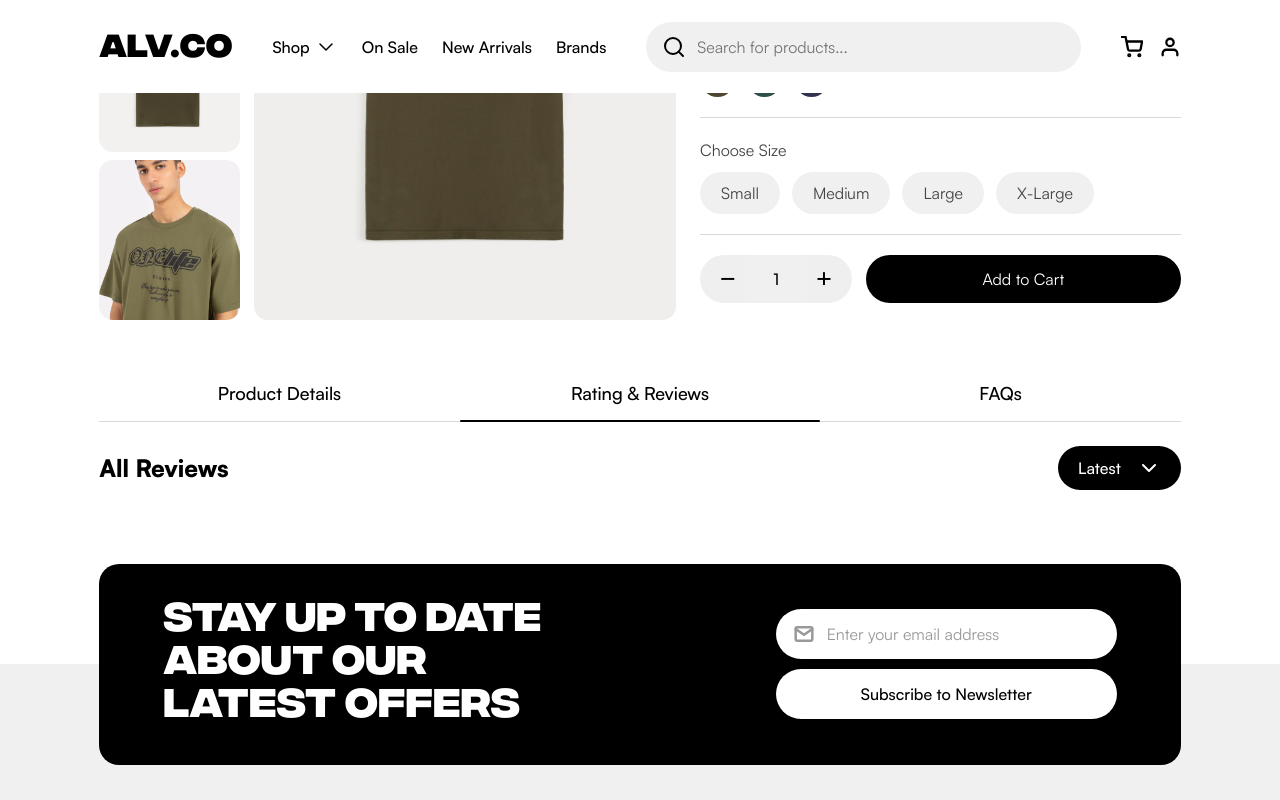
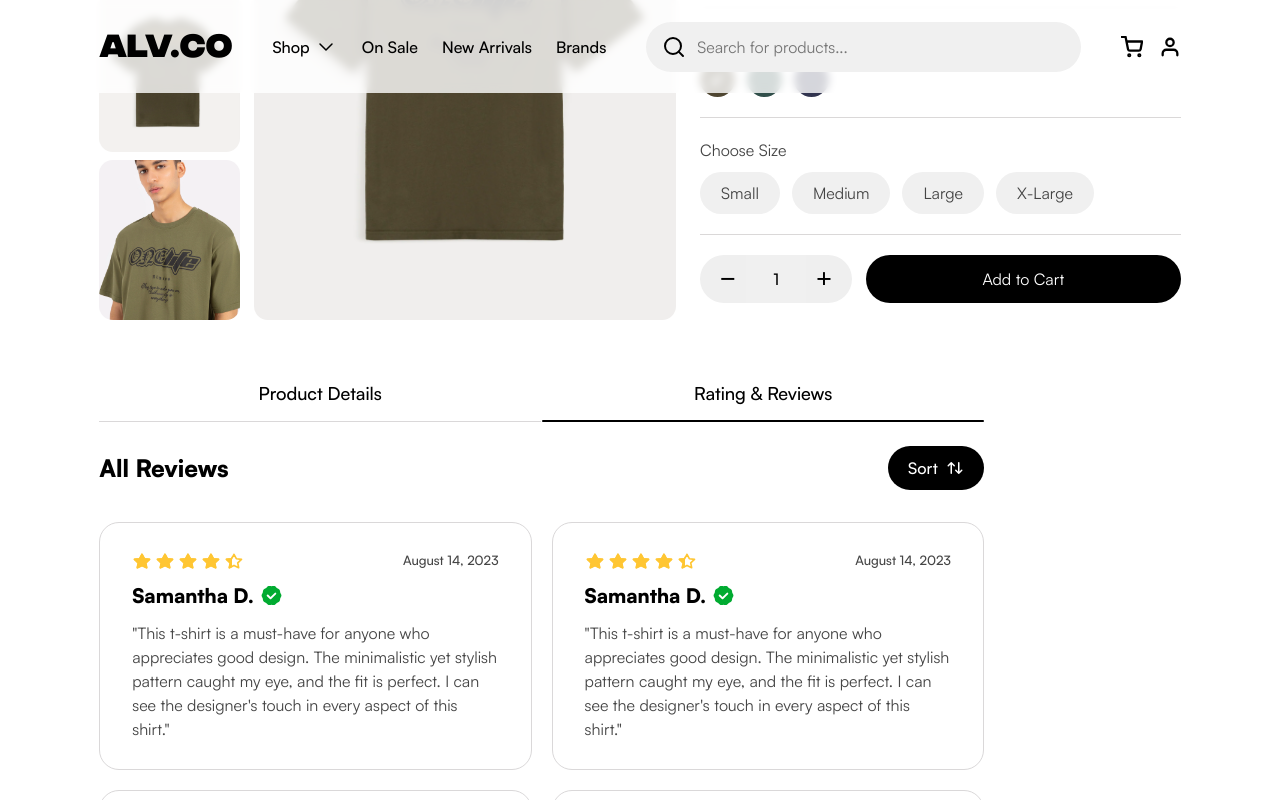
Before and after one commit to frengkialv/alv.co, a Next.js app: page /detail in a window 1280 px wide. Both pictures are taken after a click on the element "Rating & Reviews". Shown: the part 402-1202 px from the top of the page. Built offline with nearby package versions, Linux system fonts and the light colour scheme.

Commit message:
add rating tab

```diff
--- a/package.json
+++ b/package.json
@@ -12,6 +12,7 @@
     "@radix-ui/react-dialog": "^1.1.1",
     "@radix-ui/react-navigation-menu": "^1.2.0",
     "@radix-ui/react-popover": "1.1.1",
+    "@radix-ui/react-radio-group": "^1.2.0",
     "@radix-ui/react-tooltip": "^1.1.2",
     "@radix-ui/react-visually-hidden": "^1.1.0",
     "axios": "^1.7.4",
--- a/src/app/detail/page.tsx
+++ b/src/app/detail/page.tsx
@@ -1,25 +1,61 @@
 "use client";
+import React from "react";
+import * as Dialog from "@radix-ui/react-dialog";
+import styled from "styled-components";
 import Breadcrumbs from "@/components/Breadcrumbs";
-import React from "react";
-import styled from "styled-components";
 import ProductImage from "@/components/ProductImage";
 import ProductContent from "@/components/ProductContent";
+import SortDialogMenu from "@/components/SortDialogMenu";
+import SortIcon from "@/components/SVG/SortIcon";
 import { QUERIES, WEIGHT } from "@/constants";
-import Icon from "@/components/Icon";
+import { OptionsType, Size } from "@/type";
+import Rating from "@/components/Rating";
+import VerifiedLogo from "@/components/SVG/VerifiedLogo";
 
 function Detail() {
   const [tabSelected, setTabSelected] = React.useState<string>("detail");
+  const [showShowDialogMenu, setShowSortDialogMenu] =
+    React.useState<boolean>(false);
+  const [sort, setSort] = React.useState<string>("popularity");
+  const [sortOptions, setSortOptions] = React.useState<OptionsType[]>([
+    {
+      value: "popularity",
+      label: "Popularity",
+    },
+    {
+      value: "newest-arrival",
+      label: "Newest Arrival",
+    },
+    {
+      value: "latest-arrival",
+      label: "Latest Arrival",
+    },
+    {
+      value: "price-high-to-low",
+      label: "Price High To Low",
+    },
+    {
+      value: "price-low-to-high",
+      label: "Price Low To High",
+    },
+  ]);
 
+  const handleSortChange = (val: string) => {
+    console.log("🚀 ~ handleSortChange ~ val:", val);
+
+    setSort(val);
+    setShowSortDialogMenu(false);
+  };
   return (
     <Wrapper>
       <Breadcrumbs />
 
       <CardWrapper>
         <ProductImage />
-
         <ProductContent />
       </CardWrapper>
 
+      <TabAndDiscountContent>
         <TabWrapper>
           <TabHeaderWrapper>
             <TabHeader
@@ -34,27 +70,65 @@ function Detail() {
             >
               Rating & Reviews
             </TabHeader>
-          <TabHeader
-            $active={tabSelected === "faq"}
-            onClick={() => setTabSelected("faq")}
-          >
-            FAQs
-          </TabHeader>
           </TabHeaderWrapper>
 
           <TabContent>
+            {tabSelected === "rating" && (
               <RatingTab>
                 <Header>
                   <HeaderTitle>All Reviews</HeaderTitle>
 
-              <SortButton>
-                Latest
-                <Icon id="chevron-down" strokeWidth={2} color="white" />
+                  <SortButton onClick={() => setShowSortDialogMenu(true)}>
+                    Sort
+                    <SortIcon />
                   </SortButton>
                 </Header>
+
+                <RatingContent>
+                  {[1, 2, 3, 4, 5, 6].map((val) => (
+                    <Card key={val}>
+                      <CardHeaderWrapping>
+                        <Rating rating={4.4} size={Size.MEDIUM} />
+                        <PostedDate>August 14, 2023</PostedDate>
+                      </CardHeaderWrapping>
+
+                      <NameWrapper>
+                        <Name>Samantha D.</Name>
+                        <VerifiedLogo />
+                      </NameWrapper>
+
+                      <Testimonial>
+                        "This t-shirt is a must-have for anyone who appreciates
+                        good design. The minimalistic yet stylish pattern caught
+                        my eye, and the fit is perfect. I can see the designer's
+                        touch in every aspect of this shirt."
+                      </Testimonial>
+                    </Card>
+                  ))}
+                </RatingContent>
               </RatingTab>
+            )}
+
+            {/* {
+              tabSelected && (
+
+              )
+            } */}
           </TabContent>
         </TabWrapper>
+
+        <DiscountWrapper></DiscountWrapper>
+      </TabAndDiscountContent>
+
+      {showShowDialogMenu && (
+        <SortDialogMenu
+          open={showShowDialogMenu}
+          sort={sort}
+          sortOptions={sortOptions}
+          handleSortChange={handleSortChange}
+          handleShowSortDialogMenu={setShowSortDialogMenu}
+        />
+      )}
     </Wrapper>
   );
 }
@@ -75,7 +149,13 @@ const CardWrapper = styled.div`
   }
 `;
 
+const TabAndDiscountContent = styled.div`
+  display: flex;
+  gap: 20px;
+`;
+
 const TabWrapper = styled.div`
+  flex: 5;
   padding-top: 60px;
 `;
 
@@ -92,6 +172,7 @@ const TabHeader = styled.div<{ $active?: boolean }>`
   position: relative;
   border-bottom: 1px solid var(--color-gray-200);
   cursor: pointer;
+  will-change: transform;
 
   @media (prefers-reduced-motion: no-preference) {
     &::after {
@@ -119,6 +200,7 @@ const Header = styled.div`
   display: flex;
   justify-content: space-between;
   align-items: center;
+  margin-bottom: 32px;
 `;
 
 const HeaderTitle = styled.h4`
@@ -129,13 +211,61 @@ const HeaderTitle = styled.h4`
 const SortButton = styled.button`
   display: flex;
   justify-content: space-between;
-  gap: 16px;
+  align-items: center;
+  gap: 8px;
   font-weight: ${WEIGHT.medium};
   color: var(--color-white);
   background-color: var(--color-black);
   padding: 10px 20px;
   border: none;
   border-radius: 60px;
+  outline-offset: 4px;
+  cursor: pointer;
 `;
 
+const RatingContent = styled.div`
+  display: grid;
+  grid-template-columns: repeat(2, 1fr);
+  gap: 20px;
+`;
+
+const Card = styled.div`
+  display: flex;
+  flex-direction: column;
+  gap: 10px;
+  padding: 28px 32px;
+  border: 1px solid var(--color-gray-200);
+  border-radius: 20px;
+`;
+
+const CardHeaderWrapping = styled.div`
+  display: flex;
+  justify-content: space-between;
+  align-items: center;
+`;
+
+const NameWrapper = styled.div`
+  display: flex;
+  gap: 6px;
+  align-items: center;
+`;
+
+const Name = styled.span`
+  font-size: ${20 / 16}rem;
+  font-weight: ${WEIGHT.bold};
+`;
+
+const Testimonial = styled.p`
+  color: var(--color-gray-600);
+`;
+
+const PostedDate = styled.p`
+  font-size: ${13 / 16}rem;
+  color: var(--color-gray-600);
+  font-weight: ${WEIGHT.medium};
+`;
+
+const DiscountWrapper = styled.div`
+  flex: 1;
+`;
 export default Detail;
--- a/src/app/globals.css
+++ b/src/app/globals.css
@@ -29,6 +29,7 @@ html {
   */
   --color-black: hsl(0, 0%, 0%);
   --color-white: hsl(0, 0%, 100%);
+  --color-white-blur: rgb(255 255 255 / 0.8);
   --color-snow-flake: hsl(0, 0%, 94.12%); /* #F0F0F0 */
   --color-pearls: hsl(330, 7%, 95%); /* #F2F0F1 */
   --color-perfect-white: hsl(20, 9%, 94%); /* #F0EEED */
@@ -37,7 +38,7 @@ html {
   --color-gray-400: hsl(0, 0%, 60%);
   --color-gray-600: hsl(0, 0%, 27%);
   --color-gray-900: hsl(0, 0%, 94%);
-  --color-backdrop: hsl(220deg 5% 40% / 0.9);
+  --color-backdrop: rgba(0, 0, 0, 0.3);
   --color-yellow: hsl(43, 100%, 60%);
   --color-red: hsl(0, 100%, 60%);
   --color-soft-pink: hsl(0, 100%, 96%);
--- a/src/components/Icon/Icon.js
+++ b/src/components/Icon/Icon.js
@@ -12,6 +12,7 @@ import {
   ArrowRight,
   Mail,
   Twitter,
+  Scissors,
 } from "react-feather";
 
 const icons = {
@@ -26,6 +27,7 @@ const icons = {
   "arrow-right": ArrowRight,
   email: Mail,
   twitter: Twitter,
+  scissors: Scissors,
 };
 
 function Icon({
--- a/src/components/MainHeader/MainHeader.tsx
+++ b/src/components/MainHeader/MainHeader.tsx
@@ -50,7 +50,8 @@ const Wrapper = styled.div`
   display: flex;
   align-items: center;
   gap: 40px;
-  background-color: var(--color-white);
+  background-color: var(--color-white-blur);
+  backdrop-filter: blur(4px);
   padding: 20px clamp(1rem, 14vw - 5rem, 6.25rem);
 
   @media ${QUERIES.phoneAndSmaller} {
--- /dev/null
+++ b/src/components/SVG/SortIcon/SortIcon.tsx
@@ -0,0 +1,19 @@
+import * as React from "react";
+import { SVGProps } from "react";
+
+const SortIcon = (props: SVGProps<SVGSVGElement>) => (
+  <svg
+    width="18px"
+    height="18px"
+    viewBox="0 0 24 24"
+    fill="none"
+    xmlns="http://www.w3.org/2000/svg"
+    {...props}
+  >
+    <path
+      d="M6.293 4.293a1 1 0 0 1 1.414 0l4 4a1 1 0 0 1-1.414 1.414L8 7.414V19a1 1 0 1 1-2 0V7.414L3.707 9.707a1 1 0 0 1-1.414-1.414l4-4zM16 16.586V5a1 1 0 1 1 2 0v11.586l2.293-2.293a1 1 0 0 1 1.414 1.414l-4 4a1 1 0 0 1-1.414 0l-4-4a1 1 0 0 1 1.414-1.414L16 16.586z"
+      fill="#ffffff"
+    />
+  </svg>
+);
+export default SortIcon;
--- /dev/null
+++ b/src/components/SVG/SortIcon/index.tsx
@@ -0,0 +1,2 @@
+export * from './SortIcon';
+export { default } from './SortIcon';
--- /dev/null
+++ b/src/components/SortDialogMenu/SortDialogMenu.tsx
@@ -0,0 +1,201 @@
+import React from "react";
+import * as Dialog from "@radix-ui/react-dialog";
+import * as VisuallyHidden from "@radix-ui/react-visually-hidden";
+import * as RadioGroup from "@radix-ui/react-radio-group";
+import Icon from "../Icon";
+import styled, { keyframes } from "styled-components";
+import { WEIGHT } from "@/constants";
+import styles from "./styles.module.css";
+import { OptionsType } from "@/type";
+
+interface Props {
+  open: boolean | undefined;
+  sort: string;
+  sortOptions: OptionsType[];
+  handleSortChange: (val: string) => void;
+  handleShowSortDialogMenu: (val: boolean) => void;
+}
+
+function SortDialogMenu({
+  open,
+  sort,
+  sortOptions,
+  handleSortChange,
+  handleShowSortDialogMenu,
+}: Props) {
+  return (
+    <Dialog.Root open={open} onOpenChange={handleShowSortDialogMenu}>
+      <Dialog.Portal>
+        <Backdrop />
+        <Content aria-describedby={undefined}>
+          <VisuallyHidden.Root>
+            <Dialog.Title>Navigation Modal</Dialog.Title>
+            <Dialog.Description />
+          </VisuallyHidden.Root>
+          <InnerWrapper>
+            <Header>
+              <Dialog.Close asChild>
+                <CloseButton className="IconButton" aria-label="Close">
+                  <Icon id="close" strokeWidth={1.5} />
+                </CloseButton>
+              </Dialog.Close>
+
+              <HeaderTitle>Sort</HeaderTitle>
+            </Header>
+
+            <FormRadioGroup>
+              <RadioGroupRoot
+                aria-label="View density"
+                value={sort}
+                onValueChange={handleSortChange}
+              >
+                {sortOptions.map((sortOption, index) => {
+                  return (
+                    <RadioGroupWrapper key={index}>
+                      <RadioGroupItem
+                        id={`index + ${sortOption.value}`}
+                        value={sortOption.value}
+                        checked={sort === sortOption.value}
+                      >
+                        <RadioGroupIndicator />
+                      </RadioGroupItem>
+                      <LabelItem
+                        htmlFor={`index + ${sortOption.value}`}
+                        onClick={() => handleSortChange(sortOption.value)}
+                      >
+                        {sortOption.label}
+                      </LabelItem>
+                    </RadioGroupWrapper>
+                  );
+                })}
+              </RadioGroupRoot>
+            </FormRadioGroup>
+          </InnerWrapper>
+        </Content>
+      </Dialog.Portal>
+    </Dialog.Root>
+  );
+}
+
+const fadeIn = keyframes`
+from {
+    opacity: 0;
+  }
+
+  to {
+    opacity: 1;
+  }
+`;
+
+const slideIn = keyframes`
+  from {
+    right: -400px;
+  }
+
+  to {
+    right: 0;
+  }
+`;
+
+const Backdrop = styled(Dialog.Overlay)`
+  background-color: var(--color-backdrop);
+  position: fixed;
+  inset: 0;
+  animation: ${fadeIn} 0.3s linear;
+  will-change: transform;
+`;
+
+const Content = styled(Dialog.Content)`
+  background-color: white;
+  box-shadow: hsl(206 22% 7% / 35%) 0px 10px 38px -10px,
+    hsl(206 22% 7% / 20%) 0px 10px 20px -15px;
+  position: fixed;
+  top: 0;
+  bottom: 0;
+  right: 0;
+  width: 400px;
+  height: 100%;
+  border-top-left-radius: 1rem;
+  border-bottom-left-radius: 1rem;
+  animation: ${slideIn} 0.3s ease-out;
+  animation-fill-mode: backwards;
+  will-change: transform;
+`;
+
+const InnerWrapper = styled.div``;
+
+const Header = styled.div`
+  display: flex;
+  gap: 16px;
+  align-items: center;
+  padding: 12px;
+  border-bottom: 1px solid var(--color-gray-200);
+`;
+
+const CloseButton = styled.button`
+  background-color: transparent;
+  border: none;
+  padding: 6px;
+  cursor: pointer;
+  user-select: none;
+`;
+
+const HeaderTitle = styled.span`
+  font-size: ${18 / 16}rem;
+  font-weight: ${WEIGHT.medium};
+`;
+
+const FormRadioGroup = styled.form`
+  padding: 25px;
+  padding-top: 30px;
+`;
+
+const RadioGroupRoot = styled(RadioGroup.Root)`
+  display: flex;
+  flex-direction: column;
+  gap: 20px;
+`;
+
+const RadioGroupWrapper = styled.div`
+  display: flex;
+  align-items: center;
+  gap: 20px;
+`;
+
+const RadioGroupItem = styled(RadioGroup.Item)`
+  background-color: white;
+  width: 20px;
+  height: 20px;
+  border: 1px solid var(--color-black);
+  border-radius: 100%;
+  outline-offset: 2px;
+  box-shadow: 0px 2px 8px hsl(0deg 0% 0% / 0.1),
+    0px 4px 16px hsl(0deg 0% 0% / 0.1), 0px 8px 32px hsl(0deg 0% 0% / 0.1);
+`;
+
+const RadioGroupIndicator = styled(RadioGroup.Indicator)`
+  display: flex;
+  position: relative;
+  justify-content: center;
+  align-items: center;
+  width: 100%;
+  height: 100%;
+
+  &::after {
+    content: "";
+    width: 10px;
+    height: 10px;
+    border-radius: 50%;
+    background-color: var(--color-black);
+  }
+`;
+
+const LabelItem = styled.label`
+  font-size: calc(14rem / 16);
+  font-weight: 500;
+  color: var(--color-black);
+  text-transform: capitalize;
+  line-height: 1;
+  cursor: pointer;
+`;
+export default SortDialogMenu;
--- /dev/null
+++ b/src/components/SortDialogMenu/index.tsx
@@ -0,0 +1,2 @@
+export * from './SortDialogMenu';
+export { default } from './SortDialogMenu';
--- a/src/components/SuperHeader/SuperHeader.tsx
+++ b/src/components/SuperHeader/SuperHeader.tsx
@@ -13,7 +13,7 @@ function SuperHeader({ handleShowSuperHeader }: SuperHeaderProps) {
     <Wrapper>
       <Filler />
       <MarketingMassage>
-        Sign up and get 20% off to your first order. <Link>Sign Up Now</Link>
+        Extra 20% Off + 5% Cashback to Your First Order.
       </MarketingMassage>
 
       <WrapperButton>
@@ -70,6 +70,8 @@ const Wrapper = styled.div`
 `;
 
 const MarketingMassage = styled.div`
+  user-select: none;
+
   @media ${QUERIES.phoneAndSmaller} {
     font-size: 12px;
   }
--- a/src/type.ts
+++ b/src/type.ts
@@ -2,6 +2,11 @@ export interface SVGProps {
   width?: string;
   height?: string;
   color?: string;
+}
+
+export interface OptionsType {
+  value: string;
+  label: string;
 }
 
 export enum Size {
```
Also changed, not shown: sandbox.js (+4 -21 lines), 1 other file (tests, documents, lock files or other folders). Lines whose indentation alone changed are shown as unchanged.
